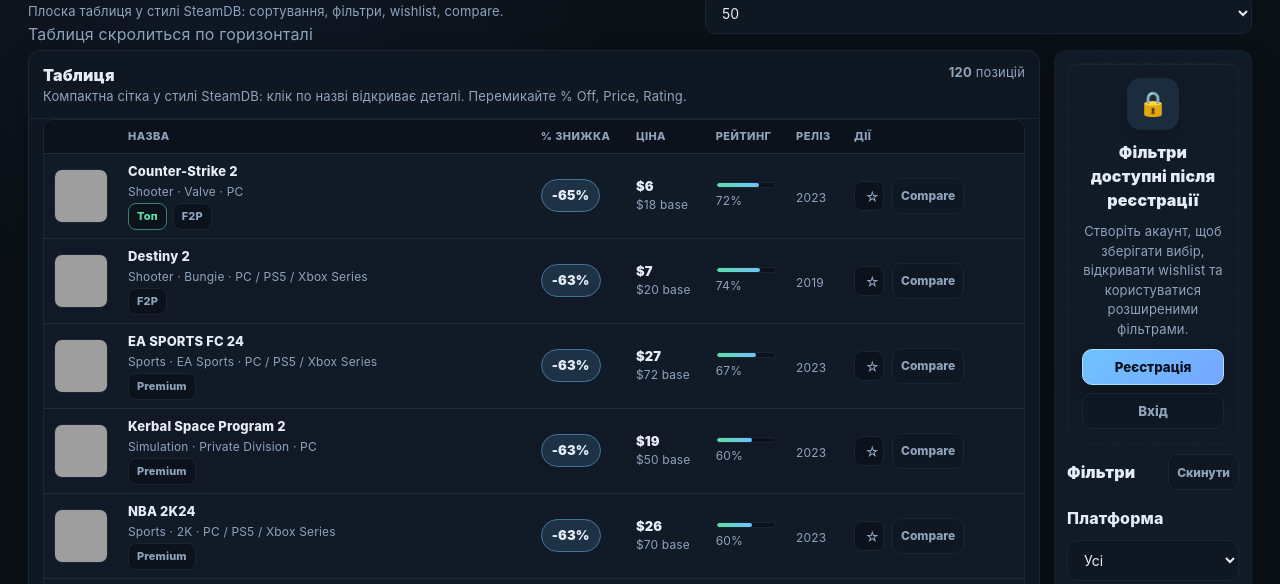
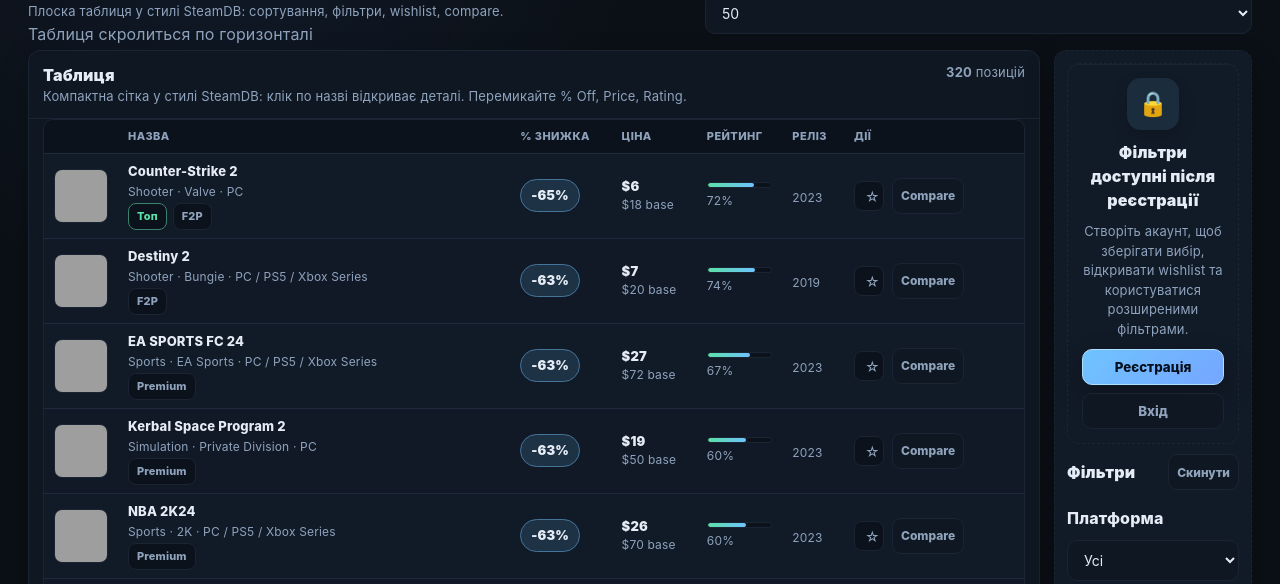
Before and after one commit to MalbaroCrypta/GameForest, a plain HTML site: page index.html in a window 1280 px wide. Shown: the part 181-765 px from the top of the page. Drawn offline with nearby package versions, Linux system fonts and the light colour scheme; grey boxes are pictures that could not be loaded.

Commit message:
Expand catalog dataset and gate account nav

```diff
--- a/data.js
+++ b/data.js
@@ -2332,6 +2332,70 @@
     }
   ];
 
+  const genrePool = ["Action", "Adventure", "RPG", "Strategy", "Shooter", "Indie", "Sim", "Sports", "Rogue"];
+  const modelPool = ["Premium", "F2P"];
+  const platformPool = [
+    ["PC"],
+    ["PC", "PS5"],
+    ["PC", "Xbox Series"],
+    ["PC", "PS5", "Xbox Series"],
+    ["PC", "Switch"],
+    ["PC", "PS5", "Switch"],
+    ["PC", "Mobile"],
+    ["PC", "VR"]
+  ];
+  const publisherPool = [
+    "Nebula Works",
+    "Signal Peak",
+    "Northwind Labs",
+    "IndieFlux",
+    "Velocity Forge",
+    "Moonbyte Studio",
+    "Atlas Forge",
+    "Solaris Line",
+    "Checkpoint Labs",
+    "Vector Quill"
+  ];
+
+  const extraGames = Array.from({ length: 200 }, (_, i) => {
+    const idx = i + 1;
+    const padded = String(idx).padStart(3, "0");
+    const genre = genrePool[i % genrePool.length];
+    const model = modelPool[i % modelPool.length];
+    const platforms = platformPool[i % platformPool.length];
+    const basePriceUSD = 12 + ((i * 3) % 55);
+    const releaseYear = 2010 + (i % 15);
+    const sentiment = 65 + (i % 25);
+    const demandIndex = 50 + ((i * 2) % 45);
+    const priceStability = 52 + ((i * 5) % 35);
+    const communityHealth = 58 + ((i * 4) % 38);
+    return {
+      id: `gf_extra_${padded}`,
+      name: { uk: `GameForest добірка #${padded}`, en: `GameForest Picks #${padded}` },
+      genre,
+      model,
+      basePriceUSD,
+      releaseYear,
+      publisher: publisherPool[i % publisherPool.length],
+      steamAppId: 990000 + idx,
+      topPick: idx % 12 === 0,
+      platforms,
+      coverUrl: `https://placehold.co/600x900/111827/FFFFFF?text=GF+${padded}`,
+      summary: {
+        uk: `Експериментальний інді-реліз #${padded} з розширеного каталогу GameForest.`,
+        en: `Experimental indie drop #${padded} from the expanded GameForest slate.`
+      },
+      metrics: {
+        sentiment,
+        demandIndex,
+        priceStability,
+        communityHealth
+      }
+    };
+  });
+
+  raw.push(...extraGames);
+
   const byYearDesc = (a,b) => (b.releaseYear || 0) - (a.releaseYear || 0);
   const seen = new Set();
   const curatedStack = [];
@@ -2348,7 +2412,7 @@
   pushUnique(raw.filter(g => !g.topPick && (g.releaseYear || 0) >= 2019).sort(byYearDesc));
   pushUnique(raw.filter(g => !g.topPick && (g.releaseYear || 0) < 2019).sort(byYearDesc));
 
-  const curated = curatedStack.slice(0, 120);
+  const curated = curatedStack.slice(0, Math.min(curatedStack.length, 320));
 
   window.GF_DATA = curated.map(game => {
     const history = generatePriceHistory(game.id, game.basePriceUSD);
--- a/index.html
+++ b/index.html
@@ -21,7 +21,7 @@
         <a class="topnav__btn" data-page="catalog" href="index.html" data-i18n="navCatalog">Каталог</a>
         <a class="topnav__btn" data-page="market" href="market.html" data-i18n="navMarket">Маркетплейс</a>
         <a class="topnav__btn" data-page="about" href="about.html" data-i18n="navAbout">Про проєкт</a>
-        <a class="topnav__btn" data-page="account" href="account.html" data-i18n="navAccount">Мій акаунт</a>
+        <a class="topnav__btn" data-page="account" href="account.html" data-i18n="navAccount" hidden aria-hidden="true">Мій акаунт</a>
       </nav>
     </div>
     <div class="topbar__center">
@@ -82,7 +82,7 @@
           <span data-i18n="navAbout">Про проєкт</span>
           <span class="drawer__link-meta">Опис та FAQ</span>
         </a>
-        <a href="account.html" data-page="account">
+        <a href="account.html" data-page="account" hidden aria-hidden="true">
           <span data-i18n="navAccount">Мій акаунт</span>
           <span class="drawer__link-meta">Wishlist, cart</span>
         </a>
--- a/shell.js
+++ b/shell.js
@@ -262,7 +262,9 @@
     if (userPill) userPill.hidden = !logged;
     if (dropdown) dropdown.classList.toggle("hidden", !logged);
     [...accountLinks, ...drawerAccountLinks].forEach(link => {
-      link.style.display = logged ? "" : "none";
+      if (!link) return;
+      link.hidden = !logged;
+      link.setAttribute("aria-hidden", (!logged).toString());
     });
     syncHeaderHeight();
   }
```
Also changed, not shown: about.html (+2 -2 lines), account.html (+2 -2 lines), game.html (+2 -2 lines), market.html (+2 -2 lines).
